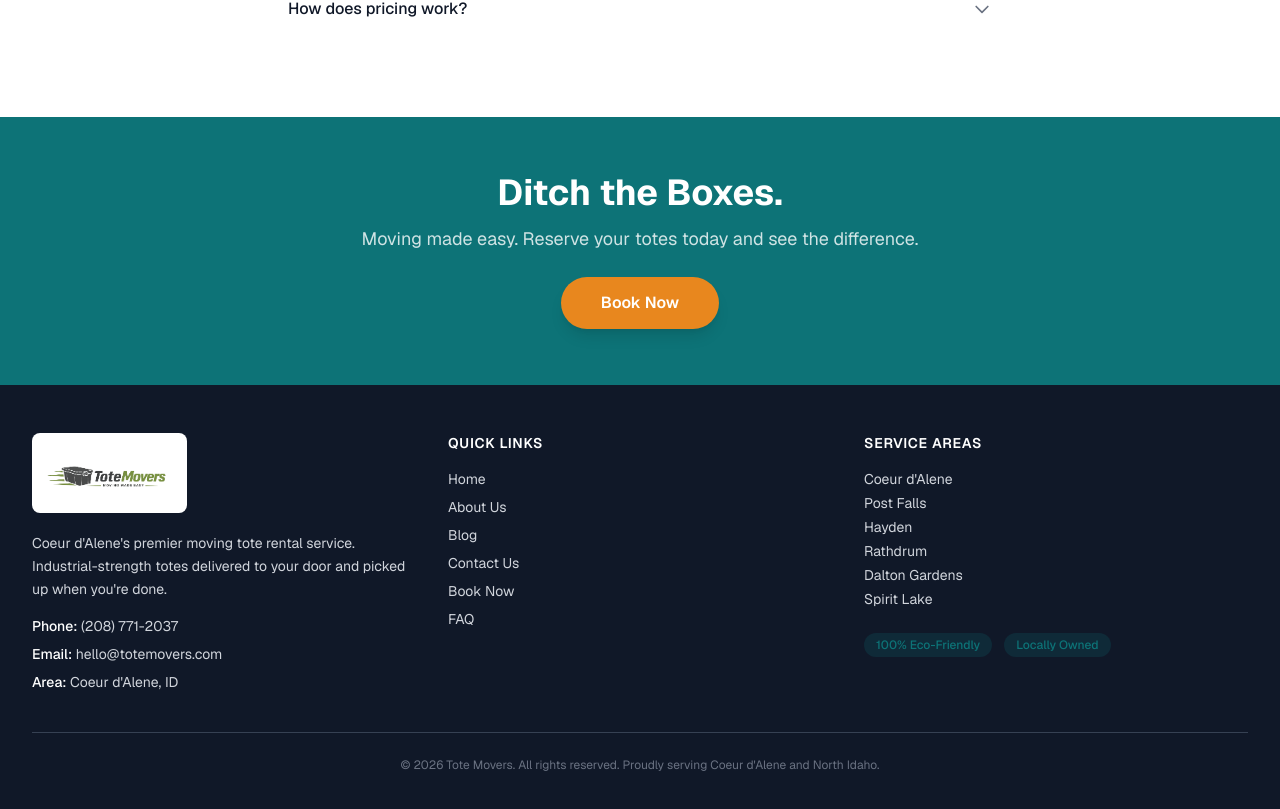
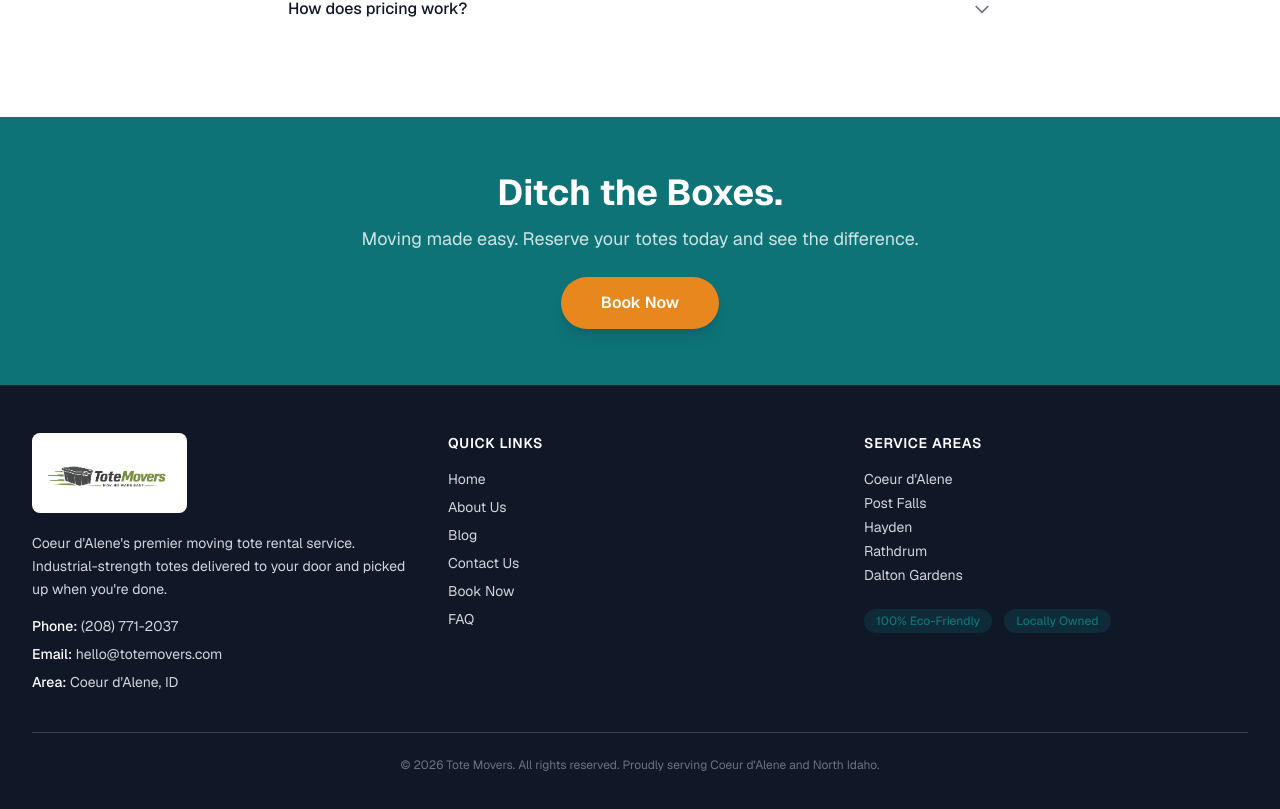
Before and after one commit to JpCypherCodex/totemovers, a Next.js app: page / in a window 1280 px wide. Shown: the part 4986-5795 px from the top of the page. Built offline with nearby package versions, Linux system fonts and the light colour scheme.

Commit message:
Remove Spirit Lake from service areas (all locations)

```diff
--- a/content/blog/moving-box-rental-coeur-dalene.md
+++ b/content/blog/moving-box-rental-coeur-dalene.md
@@ -60,7 +60,6 @@ We deliver throughout the greater Coeur d'Alene area, including:
 - Hayden
 - Rathdrum
 - Dalton Gardens
-- Spirit Lake
 
 Not sure if we cover your area? Just [get in touch](/contact) — we probably do.
 
--- a/src/app/booking/page.tsx
+++ b/src/app/booking/page.tsx
@@ -137,7 +137,6 @@ function BookingForm() {
             <option>Hayden</option>
             <option>Rathdrum</option>
             <option>Dalton Gardens</option>
-            <option>Spirit Lake</option>
             <option>Other</option>
           </select>
         </div>
--- a/src/app/page.tsx
+++ b/src/app/page.tsx
@@ -59,7 +59,6 @@ export default function Home() {
               "Hayden",
               "Rathdrum",
               "Dalton Gardens",
-              "Spirit Lake",
             ],
             priceRange: "$119 - $399",
           }),
@@ -77,7 +76,7 @@ export default function Home() {
                 name: "What areas do you deliver to?",
                 acceptedAnswer: {
                   "@type": "Answer",
-                  text: "We deliver throughout the greater Coeur d'Alene area, including Post Falls, Hayden, Rathdrum, Dalton Gardens, Spirit Lake, and surrounding communities.",
+                  text: "We deliver throughout the greater Coeur d'Alene area, including Post Falls, Hayden, Rathdrum, Dalton Gardens, and surrounding communities.",
                 },
               },
               {
--- a/src/components/FAQ.tsx
+++ b/src/components/FAQ.tsx
@@ -5,7 +5,7 @@ import { useState } from "react";
 const faqs = [
   {
     q: "What areas do you deliver to?",
-    a: "We deliver throughout the greater Coeur d'Alene area, including Post Falls, Hayden, Rathdrum, Dalton Gardens, Spirit Lake, and surrounding communities in North Idaho. If you're unsure whether we cover your area, just reach out and we'll let you know!",
+    a: "We deliver throughout the greater Coeur d'Alene area, including Post Falls, Hayden, Rathdrum, Dalton Gardens, and surrounding communities in North Idaho. If you're unsure whether we cover your area, just reach out and we'll let you know!",
   },
   {
     q: "Do I need to clean the totes before pickup?",
--- a/src/components/Footer.tsx
+++ b/src/components/Footer.tsx
@@ -52,7 +52,6 @@ export default function Footer() {
               <li>Hayden</li>
               <li>Rathdrum</li>
               <li>Dalton Gardens</li>
-              <li>Spirit Lake</li>
             </ul>
             <div className="mt-6 flex gap-3">
               <span className="inline-flex items-center rounded-full bg-primary/20 px-3 py-1 text-xs font-medium text-primary">
```
